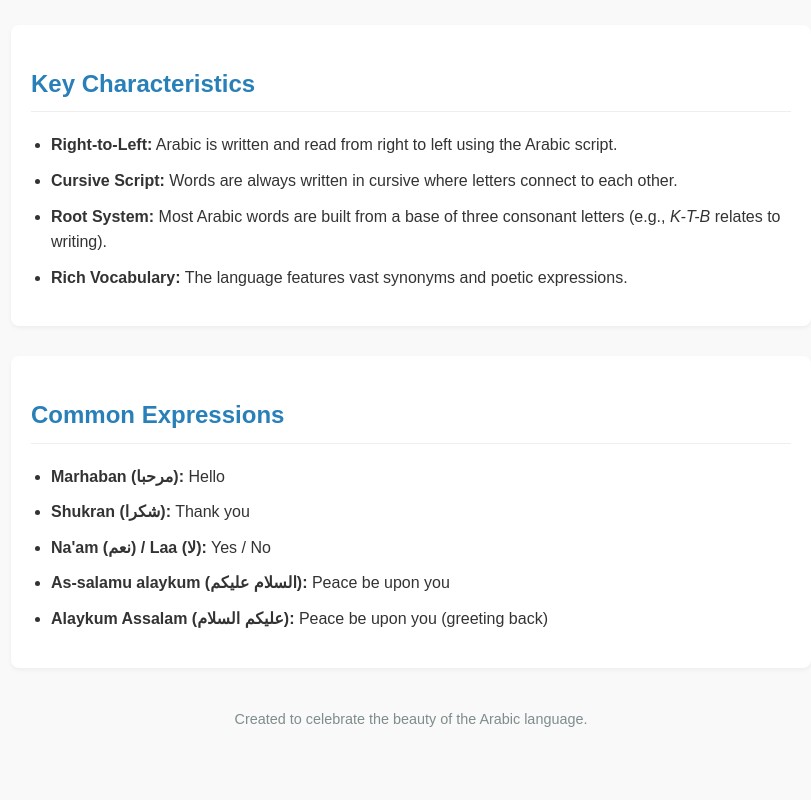
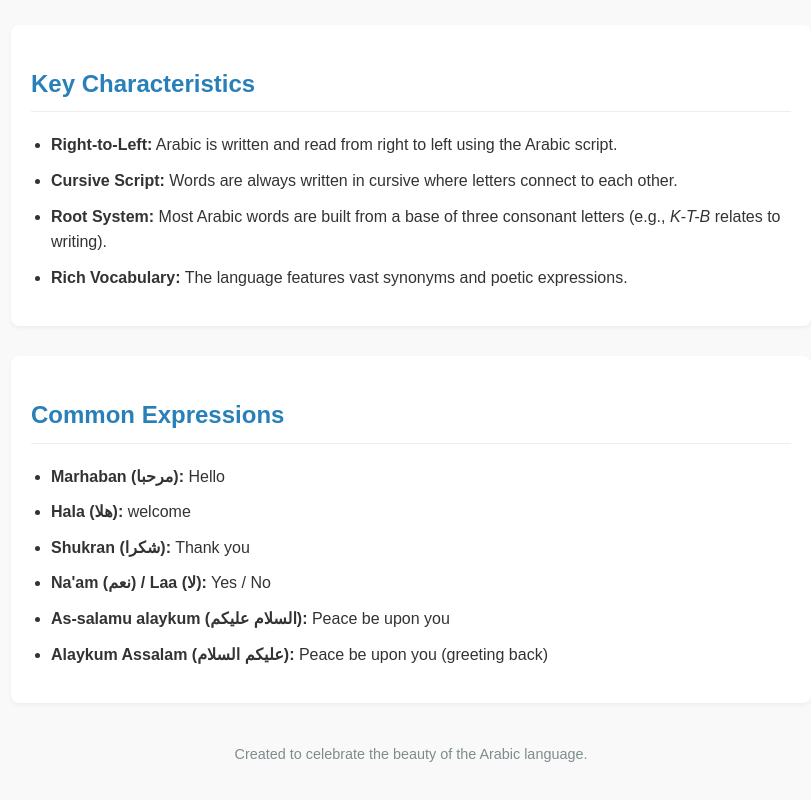
Before and after one commit to motazsaad/website1, a plain HTML site: page index.html in a window 1280 px wide. Shown: the part 474-1274 px from the top of the page, without its empty margins (229-1040 px from the left). Before the commit the page ends 1245 px from the top, so only its background shows below. Drawn offline with Linux system fonts and the light colour scheme.

Commit message:
Add 'Hala' to common expressions in index.html
Added a new common expression 'Hala' to the list.

```diff
--- a/index.html
+++ b/index.html
@@ -85,6 +85,7 @@
     <h2>Common Expressions</h2>
     <ul>
       <li><strong>Marhaban (مرحبا):</strong> Hello</li>
+      <li><strong>Hala (هلا):</strong> welcome</li>
       <li><strong>Shukran (شكرا):</strong> Thank you</li>
       <li><strong>Na'am (نعم) / Laa (لا):</strong> Yes / No</li>
       <li><strong>As-salamu alaykum (السلام عليكم):</strong> Peace be upon you</li>
```
